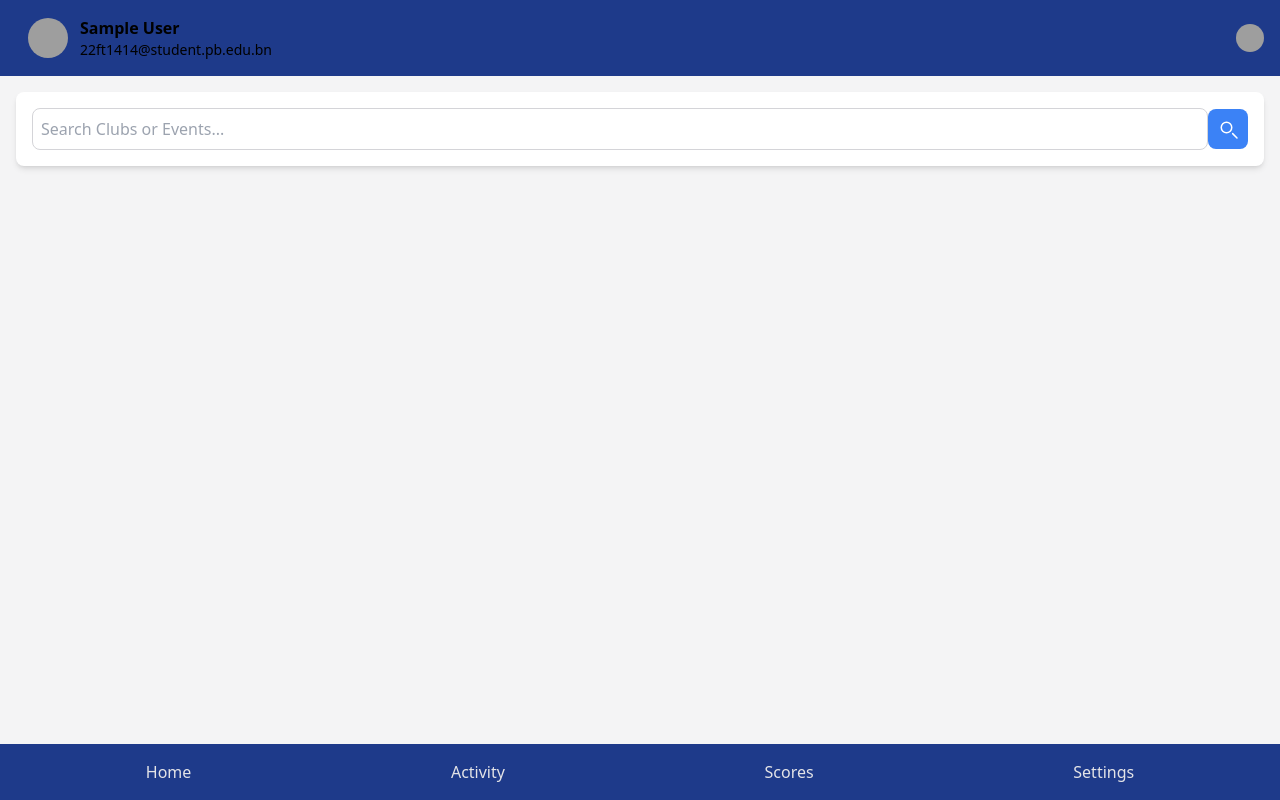
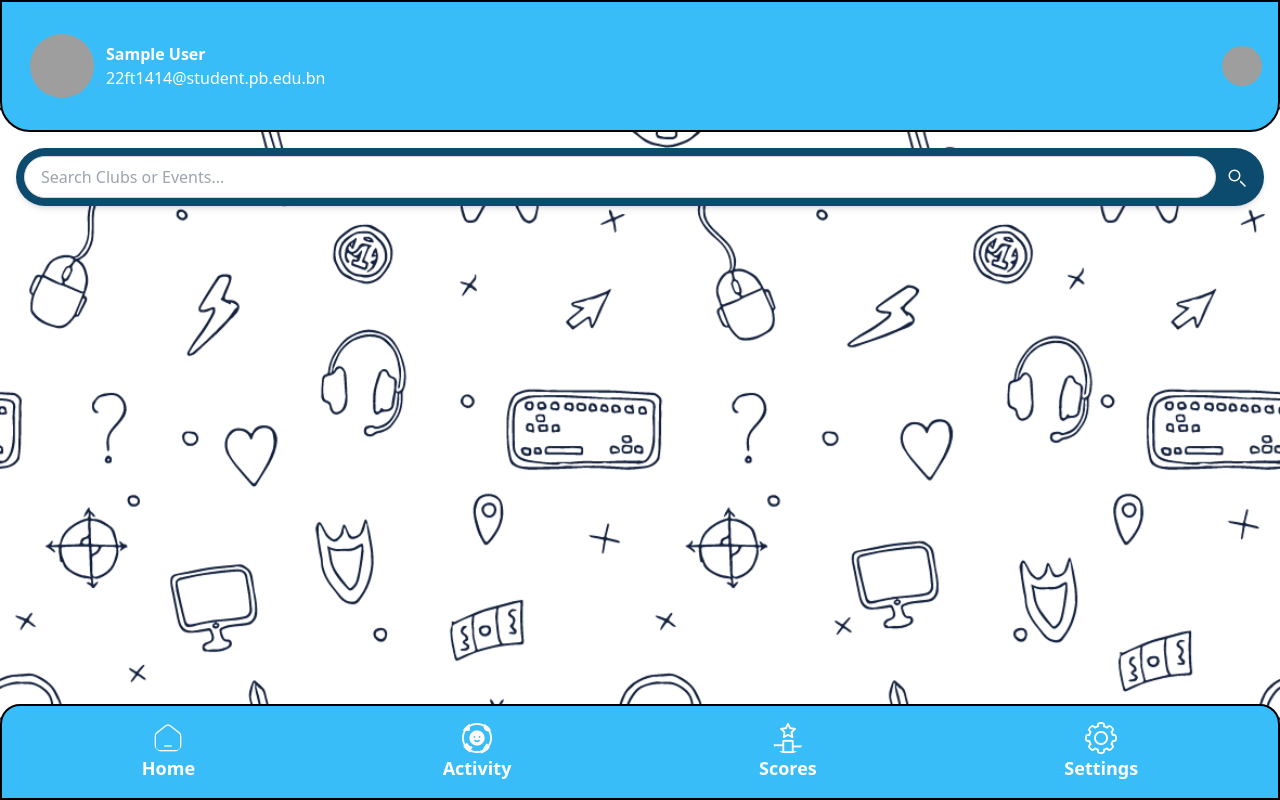
Before and after one commit to 22FTT1500/Ep-Quest, a PHP site: page /activitypage.php in a window 1280 px wide. Run offline with PHP 8.4, Linux system fonts and the light colour scheme; the visitor is signed in with stand-in values (Sample User, id 1); data that the repository does not hold is empty; some libraries are stand-ins or nearby versions; grey boxes are pictures that could not be loaded.

Commit message:
activitypage css done, added icons for menu

```diff
--- a/activitypage.php
+++ b/activitypage.php
@@ -33,27 +33,31 @@ if (isset($_SESSION['student_id']) && isset($_SESSION['fullname']) && isset($_SE
         <title>Activity Page</title>
     </head>
 
-    <body class="bg-zinc-100 font-sans">
+    <body class="bg-cover bg-repeat bg-center text-black font-sans" style="background-image: url('./assets/background.png');">
         <div class="flex flex-col">
             <!-- Header -->
-            <div class="p-4 bg-blue-900">
+            <div class="py-8 px-4 bg-sky-400 rounded-br-[30px] rounded-bl-[30px] border-2 border-black text-white">
                 <div class="flex items-center">
-                    <img src="<?php echo $_SESSION['profileimg']; ?>" alt="profile" class="rounded-full ml-3 size-10" />
+                    <div>
+                        <a href="manageprofile.php">
+                            <img src="<?php echo $_SESSION['profileimg']; ?>" alt="profile" class="rounded-full ml-3 size-16" />
+                        </a>
+                    </div>
                     <div class="ml-3">
                         <h1 class="font-bold"><?php echo $_SESSION['fullname']; ?></h1>
-                        <p class="text-sm">22ft1414@student.pb.edu.bn</p>
+                        <p class="text-base">22ft1414@student.pb.edu.bn</p>
                     </div>
                     <div class="ml-auto">
-                        <a href="notificationpage.php"><img src="./assets/bell.png" alt="profile" class="rounded-full ml-3 size-7" /></a>
+                        <a href="notificationpage.php"><img src="./assets/bell.png" alt="profile" class="rounded-full ml-3 size-10" /></a>
                     </div>
                 </div>
             </div>
 
             <!-- Search box -->
-            <div class="mx-4 my-4 rounded-lg text-center">
-                <form method="GET" action="" class="flex items-center p-4 bg-white shadow-md rounded-lg">
-                    <input type="text" name="search" placeholder="Search Clubs or Events..." class="flex-grow p-2 border border-zinc-300 rounded-lg">
-                    <button type="submit" class="p-2 bg-blue-500  text-white rounded-lg">
+            <div class="m-4 rounded-full text-center">
+                <form method="GET" action="" class="flex items-center p-2 bg-sky-900 shadow-md rounded-full">
+                    <input type="text" name="search" placeholder="Search Clubs or Events..." class="flex-grow p-2 pl-4 border border-zinc-300 rounded-full">
+                    <button type="submit" class="p-2 bg-sky-900 text-white rounded-full">
                         <svg xmlns="http://www.w3.org/2000/svg" fill="none" viewBox="0 0 24 24" stroke-width="1.5" stroke="currentColor" class="w-6 h-6">
                             <path stroke-linecap="round" stroke-linejoin="round" d="M15.75 10.5a5.25 5.25 0 11-10.5 0 5.25 5.25 0 0110.5 0zM21 21l-4.35-4.35"></path>
                         </svg>
@@ -70,10 +74,10 @@ if (isset($_SESSION['student_id']) && isset($_SESSION['fullname']) && isset($_SE
                     while ($row = mysqli_fetch_assoc($resultClubs)) {
                 ?>
                         <a href="clubpage.php?ClubID=<?php echo $row['ClubID']; ?>" class="block mb-4">
-                            <div class="bg-white dark:bg-zinc-800 shadow-lg rounded-lg overflow-hidden">
+                            <div class="bg-white dark:bg-zinc-800 shadow-lg rounded-[30px] overflow-hidden">
                                 <img src="<?php echo $row['ImgBanner']; ?>" alt="<?php echo $row['ClubName']; ?>" class="w-full h-48 sm:h-64 object-cover">
                                 <div class="p-4">
-                                    <div class="flex justify-between items-center">
+                                    <div class="flex justify-center items-center">
                                         <h2 class="text-lg font-semibold dark:text-white"><?php echo $row['ClubName']; ?></h2>
                                         <!-- Add any other club details you want to display -->
                                     </div>
@@ -89,10 +93,10 @@ if (isset($_SESSION['student_id']) && isset($_SESSION['fullname']) && isset($_SE
                     while ($row = mysqli_fetch_assoc($resultEvents)) {
                     ?>
                         <a href="eventpage.php?EventID=<?php echo $row['EventID']; ?>" class="block mb-7">
-                            <div class="bg-white dark:bg-zinc-800 shadow-lg rounded-lg overflow-hidden">
+                            <div class="bg-white dark:bg-zinc-800 shadow-lg rounded-[30px] overflow-hidden">
                                 <img src="<?php echo $row['ImgBanner']; ?>" alt="<?php echo $row['EventName']; ?>" class="w-full h-48 sm:h-64 object-cover">
                                 <div class="p-4">
-                                    <div class="flex justify-between items-center">
+                                    <div class="flex justify-center items-center">
                                         <h2 class="text-lg font-semibold dark:text-white"><?php echo $row['EventName']; ?></h2>
                                         <!-- Add any other event details you want to display -->
                                     </div>
@@ -105,15 +109,31 @@ if (isset($_SESSION['student_id']) && isset($_SESSION['fullname']) && isset($_SE
                 ?>
             </div>
 
+            <br>
+            <br>
             <!-- Footer -->
-            <div class="p-4 bg-blue-900 fixed bottom-0 w-full">
-                <div class="flex justify-around text-zinc-200">
-                    <span><a href="studentpage.php">Home</a></span>
-                    <span><a href="#">Activity</a></span>
-                    <span><a href="leaderboard.php">Scores</a></span>
-                    <span><a href="settingpage.php">Settings</a></span>
+            <div class="p-4 bg-sky-400 fixed bottom-0 w-full font-bold text-lg rounded-tr-[20px] rounded-tl-[20px] border-2 border-black text-white">
+                <div class="flex justify-around items-center"> <!-- Added items-center -->
+                    <a href="studentpage.php" class="flex flex-col items-center"> <!-- Added flex and items-center to each anchor -->
+                        <img src="./assets/homeButton.png" alt="home" class="rounded-full size-8">
+                        <span>Home</span>
+                    </a>
+                    <a href="activitypage.php" class="flex flex-col items-center"> <!-- Added flex and items-center to each anchor -->
+                        <img src="./assets/activitySelectedButton.png" alt="activities" class="rounded-full size-8">
+                        <span>Activity</span>
+                    </a>
+                    <a href="leaderboard.php" class="flex flex-col items-center"> <!-- Added flex and items-center to each anchor -->
+                        <img src="./assets/scoreButton.png" alt="scores" class="rounded-full size-8">
+                        <span>Scores</span>
+                    </a>
+                    <a href="settingpage.php" class="flex flex-col items-center"> <!-- Added flex and items-center to each anchor -->
+                        <img src="./assets/settingsButton.png" alt="settings" class="rounded-full size-8">
+                        <span>Settings</span>
+                    </a>
                 </div>
             </div>
+
+
         </div>
     </body>
 
```
Also changed, not shown: assets/activityButton.png (added), assets/activitySelectedButton.png (added), assets/homeButton.png (added), assets/homeSelectedButton.png (added), assets/scoreButton.png (added), assets/scoreSelectedButton.png (added), assets/settingsButton.png (added), assets/settingsSelectedButton.png (added).
